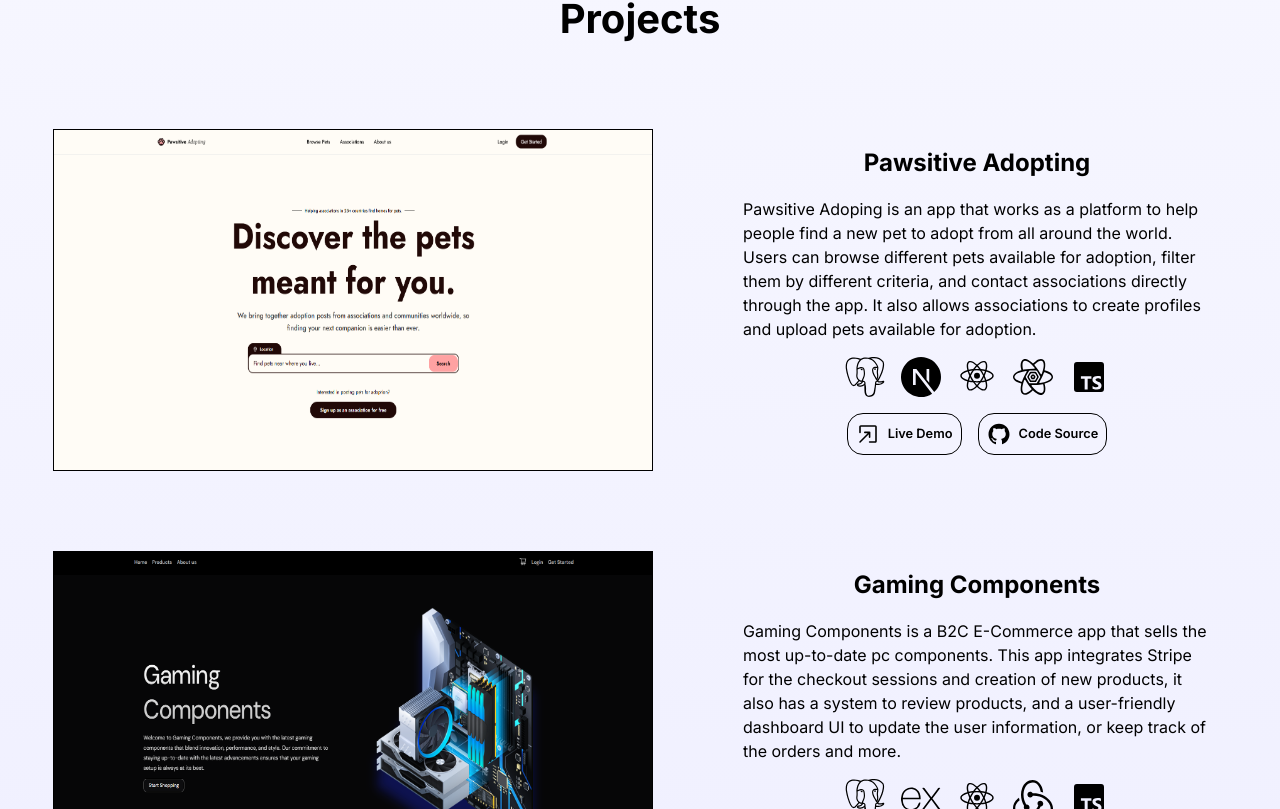
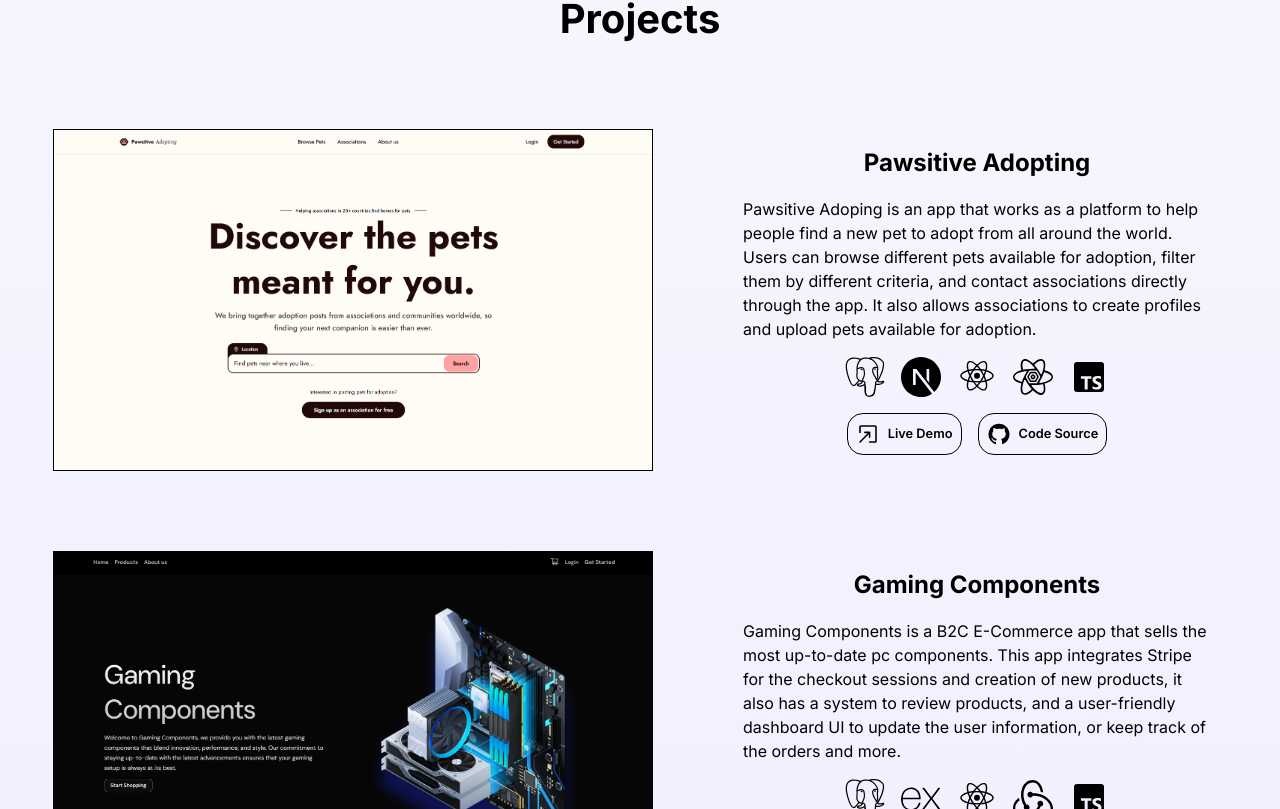
Before and after one commit to rami-platero/portfolio_frontend, a React (Vite) app: page / in a window 1280 px wide. Shown: the part 1411-2220 px from the top of the page. Built offline with nearby package versions, Linux system fonts and the light colour scheme.

Commit message:
fix(projects): prevent project images from stretching

```diff
--- a/src/components/Sections/Projects.jsx
+++ b/src/components/Sections/Projects.jsx
@@ -17,7 +17,7 @@ import PawsitiveAdoptingImage from "../../assets/img/pawsitiveadopting.png";
 import VNFImage from "../../assets/img/vnf.png";
 
 const imageClasses =
-  "mx-auto aspect-[16/8.5] w-full max-w-[600px] border border-black transition duration-200 ease-in-out";
+  "mx-auto aspect-[2/1] w-full max-w-[600px] border border-black object-cover transition duration-200 ease-in-out";
 
 const infoClasses =
   "mx-auto flex w-full max-w-[500px] flex-col justify-between gap-4 p-4";
```
